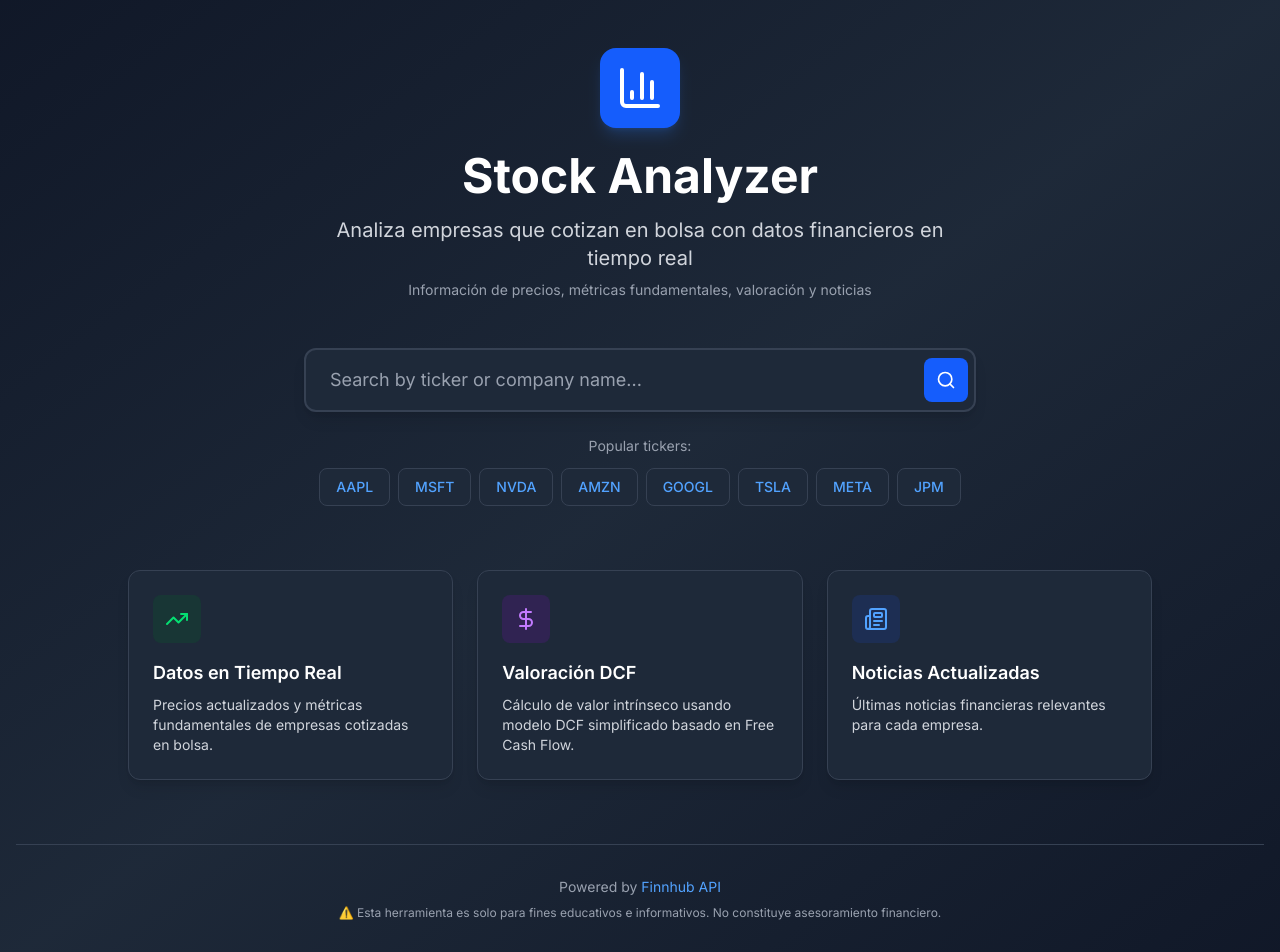
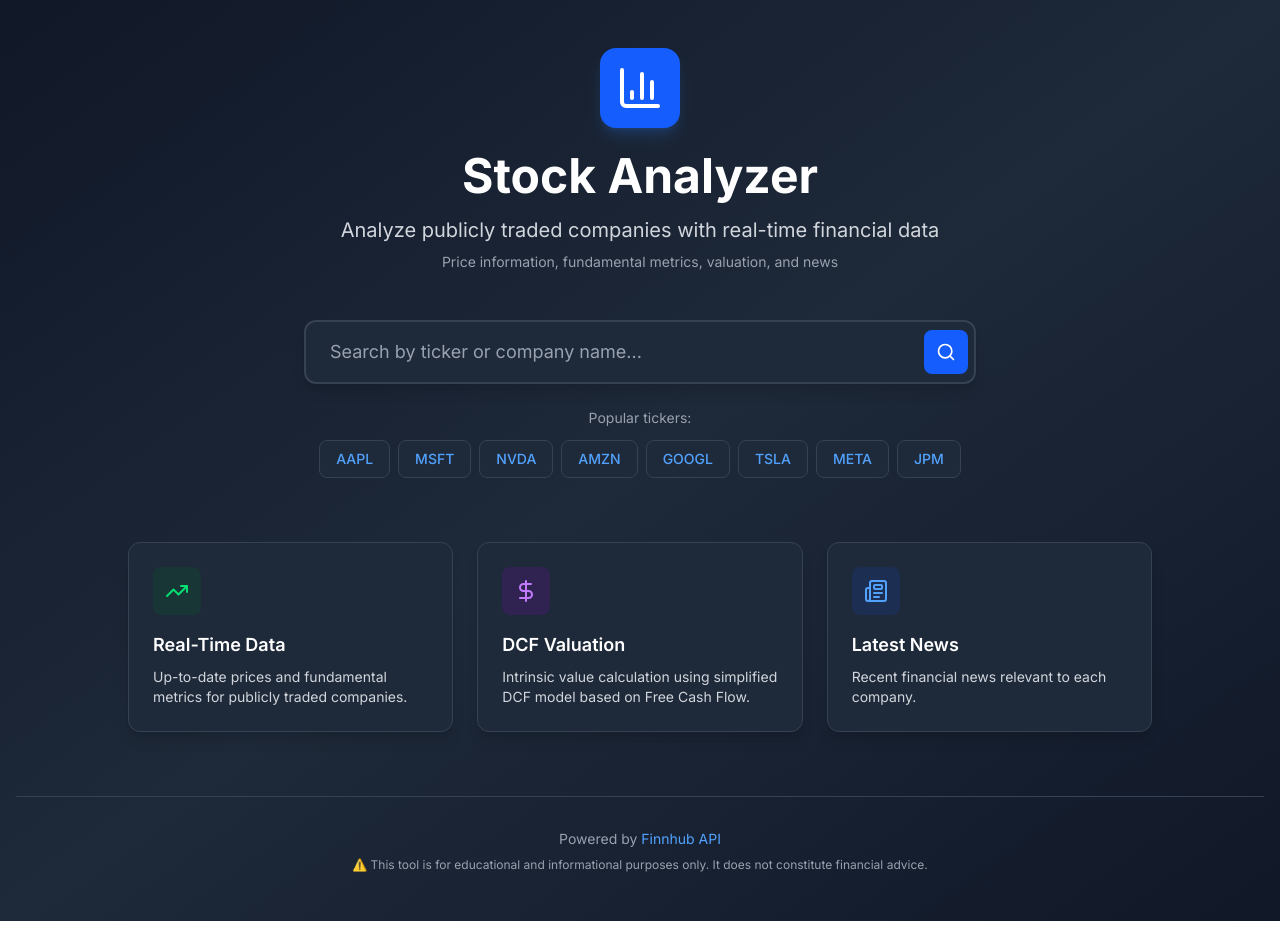
Before and after one commit to armandocodecr/stock-analyzer, a Next.js app: page / in a window 1280 px wide. Shown: the top 952 px of the page. After the commit the page ends 921 px from the top, so only its background shows below. Built offline with nearby package versions, Linux system fonts and the light colour scheme.

Commit message:
feat: implement AI analysis feature toggle with user guidance

```diff
--- a/src/app/page.tsx
+++ b/src/app/page.tsx
@@ -17,12 +17,10 @@
             Stock Analyzer
           </h1>
           <p className="text-xl text-gray-300 max-w-2xl mx-auto mb-2">
-            Analiza empresas que cotizan en bolsa con datos financieros en
-            tiempo real
+            Analyze publicly traded companies with real-time financial data
           </p>
           <p className="text-sm text-gray-400">
-            Información de precios, métricas fundamentales, valoración y
-            noticias
+            Price information, fundamental metrics, valuation, and news
           </p>
         </div>
 
@@ -38,11 +36,10 @@
               <TrendingUp className="w-6 h-6 text-green-400" />
             </div>
             <h3 className="text-lg font-semibold text-white mb-2">
-              Datos en Tiempo Real
+              Real-Time Data
             </h3>
             <p className="text-sm text-gray-300">
-              Precios actualizados y métricas fundamentales de empresas
-              cotizadas en bolsa.
+              Up-to-date prices and fundamental metrics for publicly traded companies.
             </p>
           </div>
 
@@ -51,11 +48,10 @@
               <DollarSign className="w-6 h-6 text-purple-400" />
             </div>
             <h3 className="text-lg font-semibold text-white mb-2">
-              Valoración DCF
+              DCF Valuation
             </h3>
             <p className="text-sm text-gray-300">
-              Cálculo de valor intrínseco usando modelo DCF simplificado basado
-              en Free Cash Flow.
+              Intrinsic value calculation using simplified DCF model based on Free Cash Flow.
             </p>
           </div>
 
@@ -64,10 +60,10 @@
               <Newspaper className="w-6 h-6 text-blue-400" />
             </div>
             <h3 className="text-lg font-semibold text-white mb-2">
-              Noticias Actualizadas
+              Latest News
             </h3>
             <p className="text-sm text-gray-300">
-              Últimas noticias financieras relevantes para cada empresa.
+              Recent financial news relevant to each company.
             </p>
           </div>
         </div>
@@ -86,8 +82,8 @@
             </a>
           </p>
           <p className="text-xs text-gray-400">
-            ⚠️ Esta herramienta es solo para fines educativos e informativos. No
-            constituye asesoramiento financiero.
+            ⚠️ This tool is for educational and informational purposes only. It does not
+            constitute financial advice.
           </p>
         </div>
       </div>
--- a/src/app/stock/[ticker]/page.tsx
+++ b/src/app/stock/[ticker]/page.tsx
@@ -24,9 +24,12 @@
   Users,
   Bell,
   Brain,
+  Lock,
 } from "lucide-react";
 import Link from "next/link";
 import type { Params } from "next/dist/server/request/params";
+
+const AI_ENABLED = process.env.NEXT_PUBLIC_ENABLE_AI_ANALYSIS === "true";
 
 export async function generateMetadata(props: {
   params: Promise<Params>;
@@ -206,12 +209,49 @@
                   </Suspense>
                 ),
               },
-              {
-                id: "ai-analysis",
-                label: "IA",
-                icon: <Brain />,
-                content: <AIAnalysis data={stockData} ticker={normalizedTicker} />,
-              },
+              ...(AI_ENABLED
+                ? [
+                    {
+                      id: "ai-analysis",
+                      label: "IA",
+                      icon: <Brain />,
+                      content: (
+                        <AIAnalysis
+                          data={stockData}
+                          ticker={normalizedTicker}
+                        />
+                      ),
+                    },
+                  ]
+                : [
+                    {
+                      id: "ai-locked",
+                      label: "IA",
+                      icon: <Lock />,
+                      content: (
+                        <div className="bg-gray-800 border border-gray-700 rounded-xl p-12 text-center">
+                          <Lock className="w-20 h-20 text-gray-600 mx-auto mb-6" />
+                          <h3 className="text-2xl font-bold text-gray-400 mb-3">
+                            AI Analysis Disabled
+                          </h3>
+                          <p className="text-gray-500 text-base max-w-xl mx-auto mb-6">
+                            The AI investment analysis feature is currently
+                            disabled. To enable it, set{" "}
+                            <code className="text-purple-400 bg-gray-900/50 px-2 py-1 rounded">
+                              NEXT_PUBLIC_ENABLE_AI_ANALYSIS=true
+                            </code>{" "}
+                            in your environment variables and configure your
+                            OpenAI API key.
+                          </p>
+                          <div className="text-sm text-gray-600">
+                            Check the{" "}
+                            <code className="text-blue-400">env.example</code>{" "}
+                            file for configuration details.
+                          </div>
+                        </div>
+                      ),
+                    },
+                  ]),
             ]}
           />
         </div>
```
